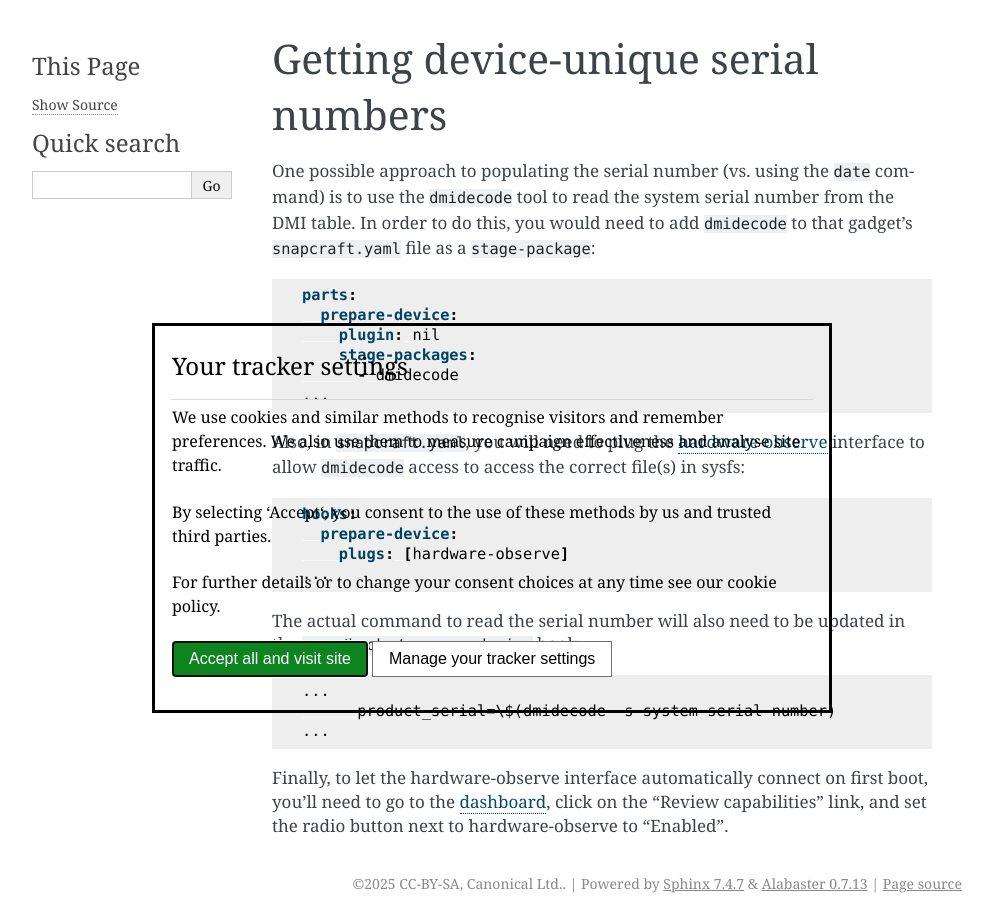
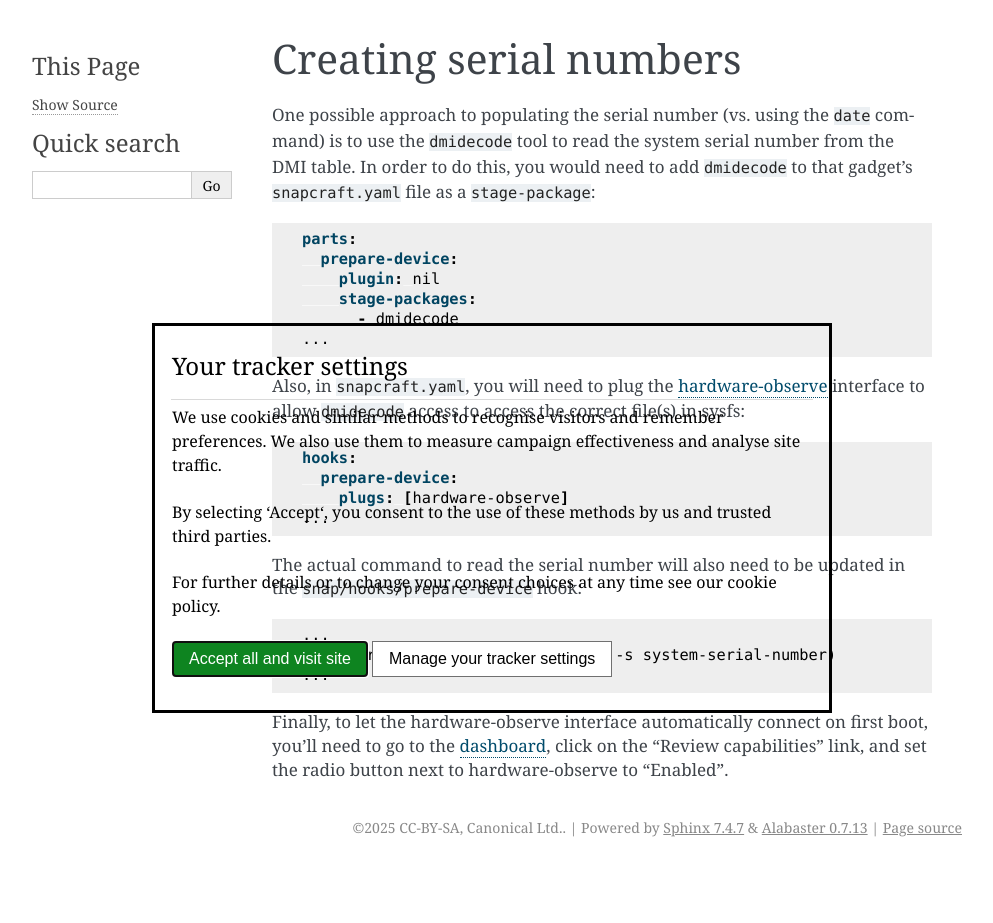
Before and after one commit to canonical/brand-store-documentation, a Sphinx documentation site: the page built from docs/how-to/creating-serial-numbers.rst, in a window 1280 px wide and 923 px high. Shown: the whole window, without its empty margins (148-1141 px from the left). Built offline with Sphinx 7.4.7, drawn with Linux system fonts in a browser that asks for light colours; pages that are not in the unit, such as notebooks, are missing from menus.

Commit message:
how-to: creating-serial-numbers: rename page
Signed-off-by: Dilyn Corner <dilyn.corner@canonical.com>

```diff
--- a/docs/how-to/creating-serial-numbers.rst
+++ b/docs/how-to/creating-serial-numbers.rst
@@ -1,7 +1,7 @@
 .. _dmidecode:
 
-Getting device-unique serial numbers
-------------------------------------
+Creating serial numbers
+=======================
 
 {% if 'admin@acme.com' in CUSTOMER_ADMIN_EMAIL %}
 .. warning::
```
